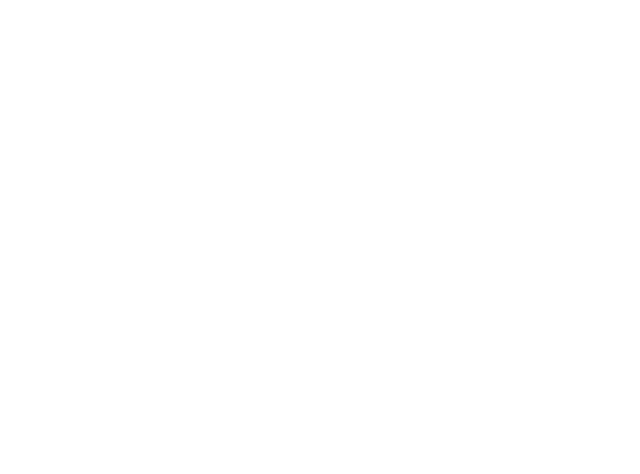
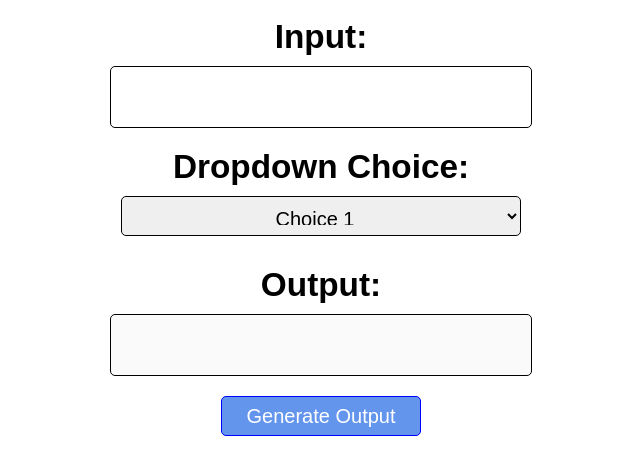
Before and after one commit to monika-tei/11C.02.01---The-Big-Fat-String-exercise, a plain HTML site: page index.html in a window 1280 px wide. Shown: the whole page, without its empty margins (319-959 px from the left). Drawn offline with Linux system fonts and the light colour scheme; a web font is replaced by a local one.

Commit message:
setting up the inpute fields

```diff
--- a/index.html
+++ b/index.html
@@ -4,9 +4,33 @@
     <meta charset="UTF-8" />
     <meta http-equiv="X-UA-Compatible" content="IE=edge" />
     <meta name="viewport" content="width=device-width, initial-scale=1.0" />
-    <title>Document</title>
+    <title>String Exercise</title>
+    <link rel="stylesheet" href="style.css" />
+    <link href="https://fonts.cdnfonts.com/css/sans-comic-sans" rel="stylesheet" />
   </head>
   <body>
+    <!-- Add the interface HTML here -->
+    <div class="container">
+      <div class="input-container">
+        <p>Input:</p>
+        <input type="text" class="input-box" id="input-box" />
+      </div>
+      <div class="dropdown-container">
+        <p>Dropdown Choice:</p>
+        <select class="dropdown-choice" id="dropdown-choice">
+          <option value="choice1">Choice 1</option>
+          <option value="choice2">Choice 2</option>
+          <option value="choice3">Choice 3</option>
+        </select>
+      </div>
+      <div class="output-container">
+        <p>Output:</p>
+        <input type="text" class="output-box" id="output-box" disabled />
+      </div>
+      <div class="button-container">
+        <button class="button" id="button">Generate Output</button>
+      </div>
+    </div>
     <script src="script.js"></script>
   </body>
 </html>
--- a/style.css
+++ b/style.css
@@ -0,0 +1,81 @@
+.container {
+  display: flex;
+  flex-direction: column;
+  align-items: center;
+}
+
+.input-container {
+  display: flex;
+  flex-direction: column;
+  align-items: center;
+  margin-bottom: 10px;
+}
+
+.input-box {
+  width: 400px;
+  height: 40px;
+  font-size: 20px;
+  padding: 10px;
+  border-radius: 5px;
+  border: 1px solid black;
+  text-align: center;
+}
+
+.dropdown-container {
+  display: flex;
+  flex-direction: column;
+  align-items: center;
+  margin-bottom: 20px;
+}
+
+.dropdown-choice {
+  width: 400px;
+  height: 40px;
+  font-size: 20px;
+  padding: 10px;
+  border-radius: 5px;
+  border: 1px solid black;
+  text-align: center;
+}
+
+.output-container {
+  display: flex;
+  flex-direction: column;
+  align-items: center;
+  margin-bottom: 20px;
+}
+
+.output-box {
+  width: 400px;
+  height: 40px;
+  font-size: 20px;
+  padding: 10px;
+  border-radius: 5px;
+  border: 1px solid black;
+  text-align: center;
+}
+
+.button-container {
+  display: flex;
+  flex-direction: column;
+  align-items: center;
+}
+
+.button {
+  width: 200px;
+  height: 40px;
+  font-size: 20px;
+  background-color: cornflowerblue;
+  color: white;
+  border-radius: 5px;
+  border: 1px solid blue;
+  text-align: center;
+  cursor: pointer;
+}
+
+p {
+  font-family: "Sans Comic Sans", sans-serif;
+  font-weight: 800;
+  font-size: 25pt;
+  margin: 10px;
+}
```
